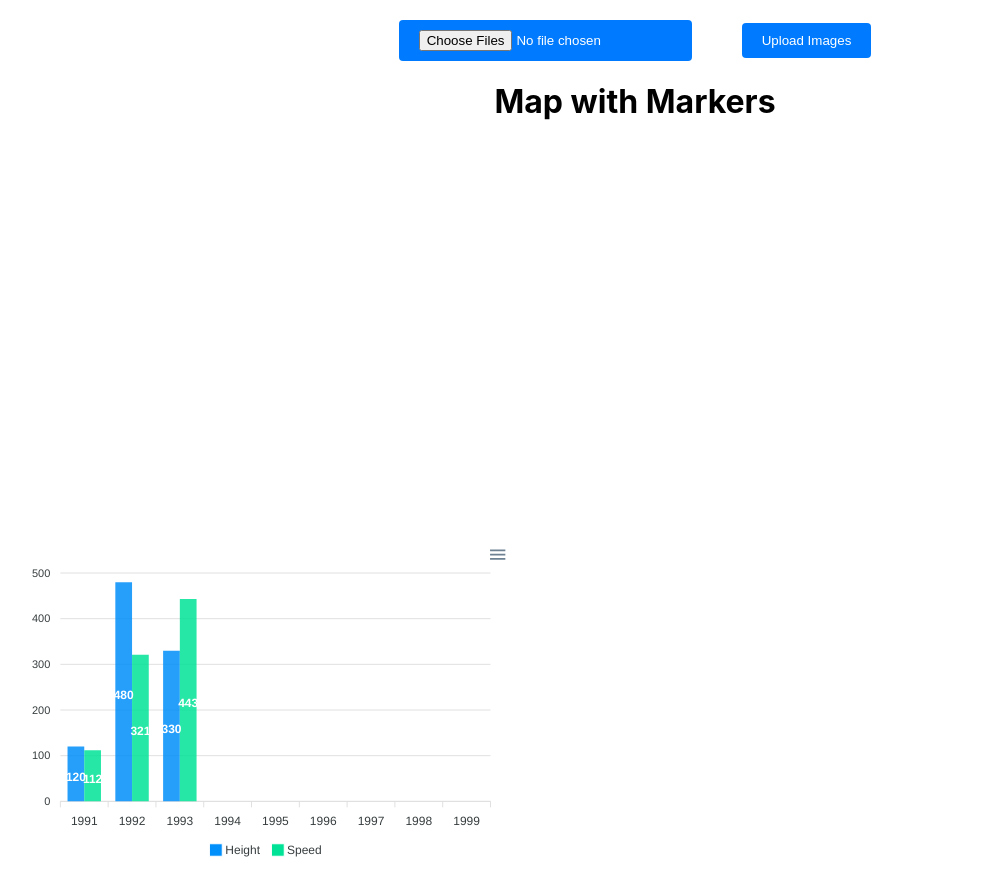
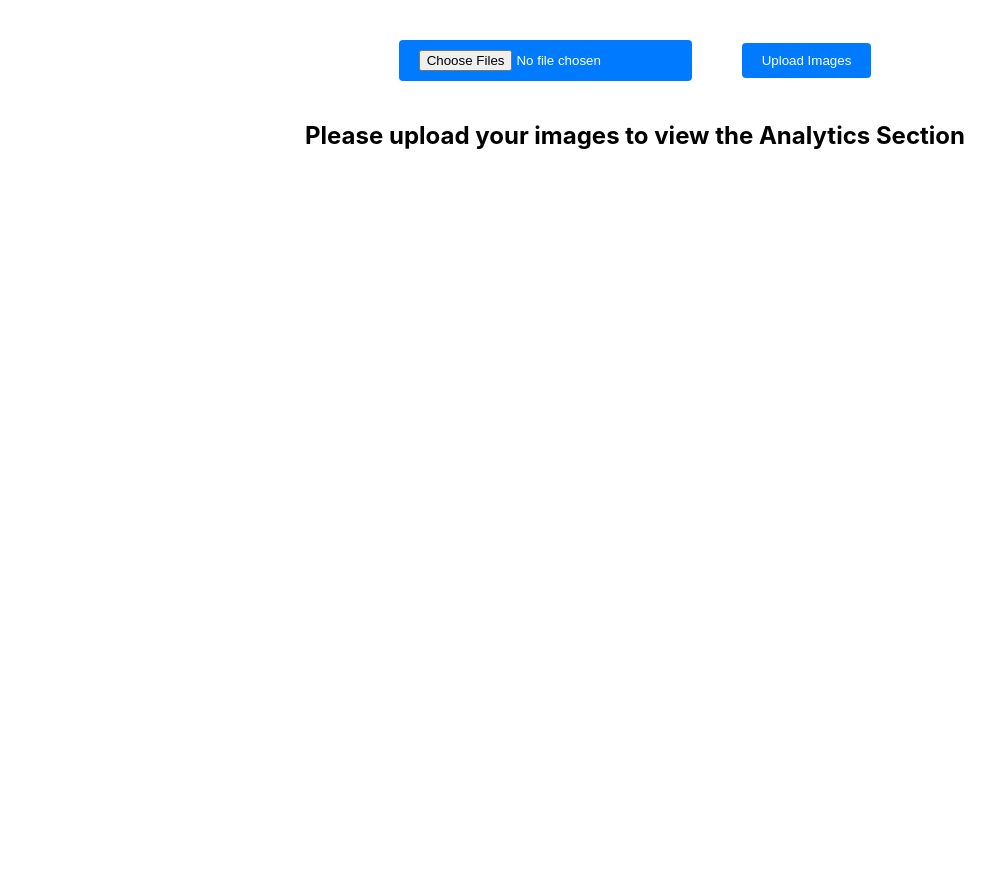
Before and after one commit to abhichandanuve/drona-img-app, a React (Create React App) app in the folder FrontEnd/: page / in a window 1280 px wide. Shown: the whole page, without its empty margins (5-1000 px from the left). After the commit the page ends 800 px from the top, so only its background shows below. Built offline with nearby package versions, Linux system fonts and the light colour scheme.

Commit message:
graph integration + css changes

```diff
--- a/FrontEnd/src/components/ImageChart.js
+++ b/FrontEnd/src/components/ImageChart.js
@@ -1,118 +1,178 @@
 import React from "react";
-import Chart from 'react-apexcharts'
+import Chart from "react-apexcharts";
 
+const getData = (data) => {
+  const result = [];
+  data.forEach((item) => {
+    result.push(item.metadata.name);
+  });
+  return result;
+};
+
+const getAxis = (data, type) => {
+  const result = [];
+  data.forEach((item) => {
+    const val = item.metadata[type];
+    result.push({
+      x: item.metadata.name,
+      y: (type === "height" ? val : val * 10 ** 5).toFixed(3),
+    });
+  });
+  return result;
+};
 
 const MapChart = ({ images }) => {
-    const data =[
+  const data = [
     {
-            "metadata": {
-                "width": 5472,
-                "height": 403.93700787401576,
-                "make": "DJI\u0000\u0000\u0000\u0000\u0000\u0000\u0000\u0000\u0000\u0000\u0000\u0000\u0000\u0000\u0000\u0000\u0000\u0000\u0000\u0000\u0000\u0000\u0000\u0000\u0000\u0000",
-                "model": "FC6310\u0000\u0000\u0000\u0000\u0000\u0000\u0000\u0000\u0000\u0000\u0000\u0000\u0000\u0000\u0000\u0000\u0000\u0000\u0000\u0000\u0000\u0000\u0000",
-                "dateTime": "2022:09:26 12:58:53",
-                "speed": 0.0005002718862464851,
-                "lat": 170.18611111111113,
-                "lng": 128.51638888888888,
-                "isFlaged": true,
-                "name": "DJI_0010.JPG"
-            }
+      metadata: {
+        width: 5472,
+        height: 403.93700787401576,
+        make: "DJI\u0000\u0000\u0000\u0000\u0000\u0000\u0000\u0000\u0000\u0000\u0000\u0000\u0000\u0000\u0000\u0000\u0000\u0000\u0000\u0000\u0000\u0000\u0000\u0000\u0000\u0000",
+        model:
+          "FC6310\u0000\u0000\u0000\u0000\u0000\u0000\u0000\u0000\u0000\u0000\u0000\u0000\u0000\u0000\u0000\u0000\u0000\u0000\u0000\u0000\u0000\u0000\u0000",
+        dateTime: "2022:09:26 12:58:53",
+        speed: 0.0005002718862464851,
+        lat: 170.18611111111113,
+        lng: 128.51638888888888,
+        isFlaged: true,
+        name: "DJI_0010.JPG",
+      },
     },
     {
-            "metadata": {
-                "width": 5472,
-                "height": 403.93700787401576,
-                "make": "DJI\u0000\u0000\u0000\u0000\u0000\u0000\u0000\u0000\u0000\u0000\u0000\u0000\u0000\u0000\u0000\u0000\u0000\u0000\u0000\u0000\u0000\u0000\u0000\u0000\u0000\u0000",
-                "model": "FC6310\u0000\u0000\u0000\u0000\u0000\u0000\u0000\u0000\u0000\u0000\u0000\u0000\u0000\u0000\u0000\u0000\u0000\u0000\u0000\u0000\u0000\u0000\u0000",
-                "dateTime": "2022:09:26 12:57:51",
-                "speed": 0.00040019756232300617,
-                "lat": 166.18611111111113,
-                "lng": 128.01638888888888,
-                "isFlaged": true,
-                "name": "DJI_0009.JPG"
-            }
+      metadata: {
+        width: 5472,
+        height: 403.93700787401576,
+        make: "DJI\u0000\u0000\u0000\u0000\u0000\u0000\u0000\u0000\u0000\u0000\u0000\u0000\u0000\u0000\u0000\u0000\u0000\u0000\u0000\u0000\u0000\u0000\u0000\u0000\u0000\u0000",
+        model:
+          "FC6310\u0000\u0000\u0000\u0000\u0000\u0000\u0000\u0000\u0000\u0000\u0000\u0000\u0000\u0000\u0000\u0000\u0000\u0000\u0000\u0000\u0000\u0000\u0000",
+        dateTime: "2022:09:26 12:57:51",
+        speed: 0.00040019756232300617,
+        lat: 166.18611111111113,
+        lng: 128.01638888888888,
+        isFlaged: true,
+        name: "DJI_0009.JPG",
+      },
     },
     {
-            "metadata": {
-                "width": 5472,
-                "height": 403.93700787401576,
-                "make": "DJI\u0000\u0000\u0000\u0000\u0000\u0000\u0000\u0000\u0000\u0000\u0000\u0000\u0000\u0000\u0000\u0000\u0000\u0000\u0000\u0000\u0000\u0000\u0000\u0000\u0000\u0000",
-                "model": "FC6310\u0000\u0000\u0000\u0000\u0000\u0000\u0000\u0000\u0000\u0000\u0000\u0000\u0000\u0000\u0000\u0000\u0000\u0000\u0000\u0000\u0000\u0000\u0000",
-                "dateTime": "2022:09:26 12:57:50",
-                "speed": 0.00040019756232300617,
-                "lat": 166.83083333333335,
-                "lng": 128.09527777777777,
-                "isFlaged": true,
-                "name": "DJI_0008.JPG"
-            }
+      metadata: {
+        width: 5472,
+        height: 403.93700787401576,
+        make: "DJI\u0000\u0000\u0000\u0000\u0000\u0000\u0000\u0000\u0000\u0000\u0000\u0000\u0000\u0000\u0000\u0000\u0000\u0000\u0000\u0000\u0000\u0000\u0000\u0000\u0000\u0000",
+        model:
+          "FC6310\u0000\u0000\u0000\u0000\u0000\u0000\u0000\u0000\u0000\u0000\u0000\u0000\u0000\u0000\u0000\u0000\u0000\u0000\u0000\u0000\u0000\u0000\u0000",
+        dateTime: "2022:09:26 12:57:50",
+        speed: 0.00040019756232300617,
+        lat: 166.83083333333335,
+        lng: 128.09527777777777,
+        isFlaged: true,
+        name: "DJI_0008.JPG",
+      },
     },
     {
-            "metadata": {
-                "width": 5472,
-                "height": 403.93700787401576,
-                "make": "DJI\u0000\u0000\u0000\u0000\u0000\u0000\u0000\u0000\u0000\u0000\u0000\u0000\u0000\u0000\u0000\u0000\u0000\u0000\u0000\u0000\u0000\u0000\u0000\u0000\u0000\u0000",
-                "model": "FC6310\u0000\u0000\u0000\u0000\u0000\u0000\u0000\u0000\u0000\u0000\u0000\u0000\u0000\u0000\u0000\u0000\u0000\u0000\u0000\u0000\u0000\u0000\u0000",
-                "dateTime": "2022:09:26 12:57:45",
-                "speed": 0.0005002718862464851,
-                "lat": 169.8025,
-                "lng": 128.46583333333334,
-                "isFlaged": true,
-                "name": "DJI_0005.JPG"
-            }
+      metadata: {
+        width: 5472,
+        height: 403.93700787401576,
+        make: "DJI\u0000\u0000\u0000\u0000\u0000\u0000\u0000\u0000\u0000\u0000\u0000\u0000\u0000\u0000\u0000\u0000\u0000\u0000\u0000\u0000\u0000\u0000\u0000\u0000\u0000\u0000",
+        model:
+          "FC6310\u0000\u0000\u0000\u0000\u0000\u0000\u0000\u0000\u0000\u0000\u0000\u0000\u0000\u0000\u0000\u0000\u0000\u0000\u0000\u0000\u0000\u0000\u0000",
+        dateTime: "2022:09:26 12:57:45",
+        speed: 0.0005002718862464851,
+        lat: 169.8025,
+        lng: 128.46583333333334,
+        isFlaged: true,
+        name: "DJI_0005.JPG",
+      },
     },
     {
-            "metadata": {
-                "width": 5472,
-                "height": 403.93700787401576,
-                "make": "DJI\u0000\u0000\u0000\u0000\u0000\u0000\u0000\u0000\u0000\u0000\u0000\u0000\u0000\u0000\u0000\u0000\u0000\u0000\u0000\u0000\u0000\u0000\u0000\u0000\u0000\u0000",
-                "model": "FC6310\u0000\u0000\u0000\u0000\u0000\u0000\u0000\u0000\u0000\u0000\u0000\u0000\u0000\u0000\u0000\u0000\u0000\u0000\u0000\u0000\u0000\u0000\u0000",
-                "dateTime": "2022:09:26 12:57:44",
-                "speed": 0.0005002718862464851,
-                "lat": 170.08916666666667,
-                "lng": 128.49916666666667,
-                "isFlaged": true,
-                "name": "DJI_0004.JPG"
-            }
-        }
-    ]
-const options= {
+      metadata: {
+        width: 5472,
+        height: 403.93700787401576,
+        make: "DJI\u0000\u0000\u0000\u0000\u0000\u0000\u0000\u0000\u0000\u0000\u0000\u0000\u0000\u0000\u0000\u0000\u0000\u0000\u0000\u0000\u0000\u0000\u0000\u0000\u0000\u0000",
+        model:
+          "FC6310\u0000\u0000\u0000\u0000\u0000\u0000\u0000\u0000\u0000\u0000\u0000\u0000\u0000\u0000\u0000\u0000\u0000\u0000\u0000\u0000\u0000\u0000\u0000",
+        dateTime: "2022:09:26 12:57:44",
+        speed: 0.0005002718862464851,
+        lat: 170.08916666666667,
+        lng: 128.49916666666667,
+        isFlaged: true,
+        name: "DJI_0004.JPG",
+      },
+    },
+  ];
+  const options = {
     chart: {
-      id: 'apexchart-example'
+      id: "apexchart-example",
+    },
+    stroke: {
+      show: true,
+      curve: "straight",
+      lineCap: "butt",
+      // colors: ['red'],
+      width: 2,
+      dashArray: 0,
+    },
+    toolbar: {
+      tools: {
+        download: true,
+        selection: true,
+        zoom: true,
+        zoomin: true,
+        zoomout: true,
+        pan: false,
+        reset: true | '<img src="/static/icons/reset.png" width="20">',
+        customIcons: [],
+      },
+      export: {
+        csv: {
+          filename: "DronaImage",
+          columnDelimiter: ",",
+          headerCategory: "category",
+          headerValue: "value",
+          dateFormatter(timestamp) {
+            return new Date(timestamp).toDateString();
+          },
+        },
+        svg: {
+          filename: "DronaImage",
+        },
+        pdf: {
+          filename: "DronaImage",
+        },
+        png: {
+          filename: "DronaImage",
+        },
+      },
+      autoSelected: "zoom",
+    },
+    plotOptions: {
+      bar: {
+        columnWidth: "75%",
+        borderRadius: 8,
+      },
     },
     xaxis: {
-      categories: [1991, 1992, 1993, 1994, 1995, 1996, 1997, 1998, 1999]
-    }
-  }
-  const series= [
+      categories: getData(data),
+    },
+  };
+  const series = [
     {
       name: "Height",
-    data: [{
-        x: "2018-09-10",
-        y: 120
-      }, {
-        x: "2018-09-11",
-        y: 480
-      }, {
-        x: "2018-09-12",
-        y: 330
-      }]
-    }, {
-      name: "Speed",
-      data: [{
-        x: "2018-09-10",
-        y: 112
-      }, {
-        x: "2018-09-11",
-        y: 321
-      }, {
-        x: "2018-09-12",
-        y: 443
-      }]
-    }
-  ]
+      data: getAxis(data, "height"),
+    },
+    {
+      name: "Speed (speed*10^5)",
+      data: getAxis(data, "speed"),
+    },
+  ];
   return (
     <div>
-        <Chart options={options} series={series} type="bar" width={500} height={320} />
+      <Chart
+        options={options}
+        series={series}
+        type="bar"
+        width={"100%"}
+        height={320}
+      />
     </div>
   );
 };
--- a/FrontEnd/src/components/ImageUpload.js
+++ b/FrontEnd/src/components/ImageUpload.js
@@ -6,7 +6,7 @@ import AxiosInstance from "../Axios";
 import MapChart from "./ImageChart";
 
 function DMS2DD(degrees, minutes, seconds, direction) {
-  var dd = degrees + (minutes/60) + (seconds/3600);
+  var dd = degrees + minutes / 60 + seconds / 3600;
   if (direction == "S" || direction == "W") {
     dd = dd * -1;
   }
@@ -23,13 +23,13 @@ const ImageUpload = () => {
     for (let i = 0; i < fileList.length; i++) {
       const file = fileList[i];
       const exifData = await readEXIFData(file);
-      console.log(exifData, 'exifData')
-      const ppi = 300
-      const ppi_to_ppm = 0.0254
-      const ppm = ppi * ppi_to_ppm
-      const pow = 2**exifData.ShutterSpeedValue;
-      const imageHeight = exifData.PixelYDimension / ppm
-      const imageSpeed = 1/pow
+      console.log(exifData, "exifData");
+      const ppi = 300;
+      const ppi_to_ppm = 0.0254;
+      const ppm = ppi * ppi_to_ppm;
+      const pow = 2 ** exifData.ShutterSpeedValue;
+      const imageHeight = exifData.PixelYDimension / ppm;
+      const imageSpeed = 1 / pow;
       const latDeg = exifData.GPSLatitude[0].numerator;
       const latMin = exifData.GPSLatitude[1].numerator;
       const latSec = exifData.GPSLatitude[2].numerator;
@@ -48,8 +48,8 @@ const ImageUpload = () => {
         speed: imageSpeed,
         lat: DMS2DD(latDeg, latMin, latSec, latDir),
         lng: DMS2DD(lngDeg, lngMin, lngSec, lngDir),
-        isFlaged: (imageHeight > 60) || (imageSpeed >5),
-        name: file.name
+        isFlaged: imageHeight > 60 || imageSpeed > 5,
+        name: file.name,
       };
       selectedImages.push({ ...images, metadata });
     }
@@ -68,7 +68,7 @@ const ImageUpload = () => {
 
   const uploadImages = () => {
     console.log(images);
-    AxiosInstance.post(`project/`,images);
+    AxiosInstance.post(`project/`, images);
     // const d = AxiosInstance.get(`project/3`, {
     //   name: 'Luffy',
     //   height: 165
@@ -94,11 +94,15 @@ const ImageUpload = () => {
       <button onClick={uploadImages} className="upload-button">
         Upload Images
       </button>
-      <div>
-        <h1>Map with Markers</h1>
-        <MapWithMarkers images={images} />
-        <MapChart />
-      </div>
+      {images.length ? (
+        <div>
+          <h1>Analytics Section</h1>
+          <MapWithMarkers images={images} />
+          <MapChart />
+        </div>
+      ) : (
+        <h2> Please upload your images to view the Analytics Section</h2>
+      )}
     </div>
   );
 };
--- a/FrontEnd/src/components/MapWithMarkers.js
+++ b/FrontEnd/src/components/MapWithMarkers.js
@@ -11,23 +11,23 @@ let DefaultIcon = L.icon({
 L.Marker.prototype.options.icon = DefaultIcon;
 
 const MapWithMarkers = ({ images }) => {
-
-  console.log(images, 'images')
   return (
     <div style={{ height: "400px", width: "100%" }}>
-      {!!images.length &&
-        <MapContainer
+      <MapContainer
         center={[images[0].metadata.lat, images[0].metadata.lng]}
         zoom={2}
         style={{ height: "100%", width: "100%" }}
       >
         <TileLayer url="https://{s}.tile.openstreetmap.org/{z}/{x}/{y}.png" />
         {images.map((image, index) => (
-          <Marker key={index} position={[image.metadata.lat, image.metadata.lng]}>
+          <Marker
+            key={index}
+            position={[image.metadata.lat, image.metadata.lng]}
+          >
             <Popup>{image.name}</Popup>
           </Marker>
         ))}
-      </MapContainer>}
+      </MapContainer>
     </div>
   );
 };
--- a/FrontEnd/src/styles/ImageUpload.css
+++ b/FrontEnd/src/styles/ImageUpload.css
@@ -1,5 +1,6 @@
 .container {
   margin: 20px;
+  padding-top: 20px;
 }
 
 .file-label {
@@ -10,6 +11,7 @@
   border-radius: 4px;
   cursor: pointer;
   margin-right: 50px;
+  margin-bottom: 20px;
 }
 
 .upload-button {
```
Lines whose indentation alone changed are shown as unchanged.
